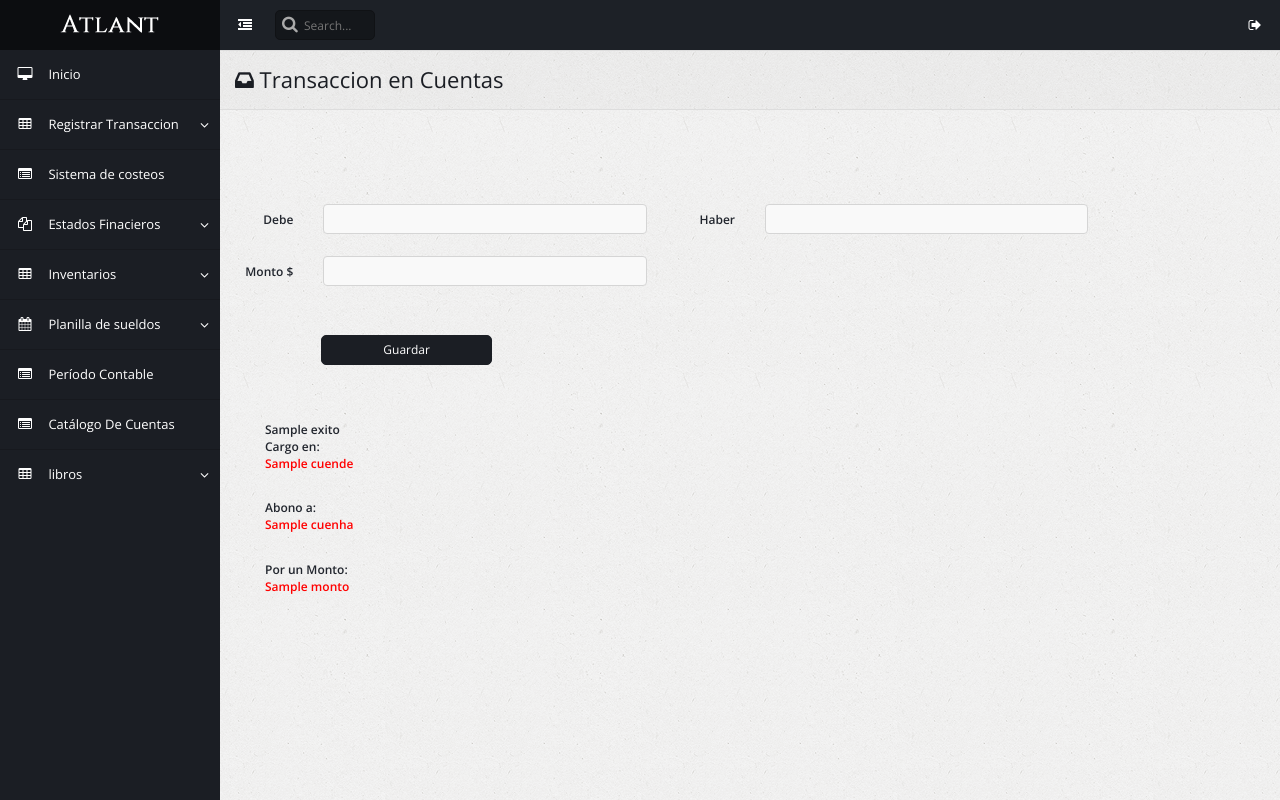
After one commit to fendergx/SICapp, a Django app: template templates/paginas/transa_cuentas.html in a window 1280 px wide. The commit adds this page. Run offline with Django 3.2, Linux system fonts and the light colour scheme; the template is opened without the code that fills it: most values are stand-ins (such as "Sample title", 1, 10 or a date in 2020); lists and menus that the app fills with data are empty; some libraries are stand-ins or nearby versions.

Commit message:
Transaccion a cuentas

```diff
--- a/Sic/urls.py
+++ b/Sic/urls.py
@@ -35,4 +35,9 @@ urlpatterns = [
 	url(r'inventarios/$', views.inventario, name='inventarios'),
 	url(r'inventarioProducto/$', views.inventarioProducto, name='inventarioProducto'),
     url(r'catalogo/$',views.catalogo,name='catalogo'),
+
+    #Transacciones y Estados Financieros
+    url(r'transcuenta/$', views.transcuenta, name='transcuenta'),
+    url(r'comprobacion/$', views.comprobacion, name='comprobacion'),
+
 ]
--- a/templates/base/navbar.html
+++ b/templates/base/navbar.html
@@ -14,7 +14,7 @@
         <li class="xn-openable">
             <a href="#"><span class="fa fa-table"></span> <span class="xn-text">Registrar Transaccion</span></a>
             <ul>
-                <li><a href="#"><span class="fa fa-image"></span>En Cuentas</a></li>
+                <li><a href="{% url 'transcuenta'   %}"><span class="fa fa-image"></span>En Cuentas</a></li>
                 <li><a href="{% url 'ventas'   %}"><span class="fa fa-image"></span> Ventas</a></li>
                 <li><a href="{% url 'compras'   %}"><span class="fa fa-image"></span> Compras</a></li>
 
--- /dev/null
+++ b/templates/paginas/comprobacion.html
@@ -0,0 +1,3 @@
+{% extends "base/base.html" %}
+{% block contenido %}
+{% endblock %}
--- /dev/null
+++ b/templates/paginas/transa_cuentas.html
@@ -0,0 +1,58 @@
+{% extends "base/base.html" %}
+{% block contenido %}
+    <div class="content-frame">
+        <!-- START CONTENT FRAME TOP -->
+        <div class="content-frame-top">
+            <div class="page-title">
+
+                <h2><span class="fa fa-inbox "></span> Transaccion en Cuentas
+                    <small></small>
+                </h2>
+            </div>
+        </div>
+        <br> <br> <br> <br> <br> <br>
+        <div class="col-lg-12">
+            <form class="form-horizontal" role="form" id="form_trans" method="post">{% csrf_token %}
+                <br><br><br>
+
+                <div class="form-group " role="form">
+                    <label class="control-label col-md-1">Debe</label>
+                    <div class="col-md-4">
+                        <select class="form-control selectpicker" name="idcue1" id="idcue1">
+						{% for cue in cuenta %}
+                        {% if cue.padre == False %}
+							<option value="{{cue.codCuenta}}" style="width: 15%" name>{{cue.nombre}}</option>
+                        {% endif %}
+						{% endfor %}
+						</select>
+                    </div>
+                    <label class="control-label col-md-1">Haber</label>
+                    <div class=" col-md-4">
+                        <select class="form-control selectpicker" name="idcue2" id="idcue2">
+                        {% for cue in cuenta %}
+                        {% if cue.padre == False %}
+                            <option value="{{cue.codCuenta}}" style="width: 15%">{{cue.nombre}}</option>
+                        {% endif %}
+                        {% endfor %}
+                        </select>
+                    </div>
+                    <br><br><br>
+                    <label class="control-label col-md-1">Monto $</label>
+                    <div class=" col-md-4">
+                        <input class="form-control" id="monto" name="monto" value="" type="text">
+                    </div>
+
+                </div>
+                <br><br>
+                	<label class="control-label col-md-1"></label>
+                    <button class="btn btn-primary col-md-2">Guardar</button>
+            </form>
+            {% if exito != " " %}
+            <br> <br> <br> <br> <br>
+            <div class="col-lg-12">
+                <label class="col-md-8 ">{{exito}} <br>Cargo en: <p style="color: red">{{cuende.nombre}} </p><br>Abono a: <p style="color: red">{{cuenha.nombre}}</p> <br>  Por un Monto: <p style="color: red">{{monto}} </p></label>
+            </div>
+        {% endif %}
+        </div>
+    </div>
+{% endblock %}
```
Also changed, not shown: Sicapp/views.py (+32 -0 lines), db.sqlite3.
